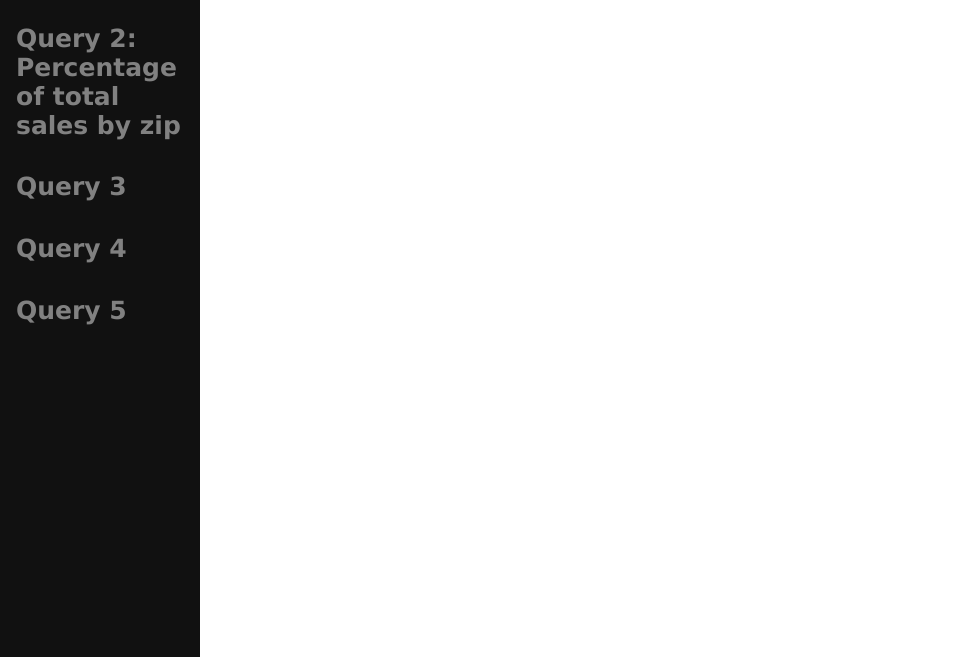
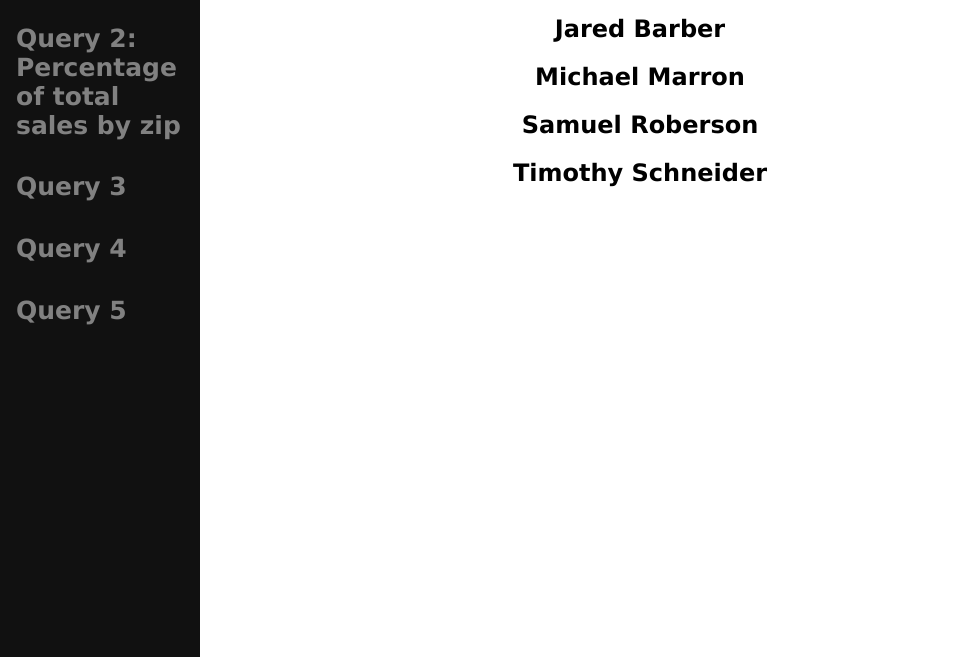
Before and after one commit to jbarber877/Pasco-Properties, a plain HTML site: page index.html in a window 1280 px wide. Shown: the part 143-800 px from the top of the page, without its empty margins (0-961 px from the left). Drawn offline with nearby package versions, Linux system fonts and the light colour scheme.

Commit message:
added names to home page

```diff
--- a/index.html
+++ b/index.html
@@ -6,6 +6,7 @@
       body{ font-family:verdana; color: #000; padding: 30px;}
       h1{font-size: 48px; text-transform: uppercase; letter-spacing: 2px; text-align: center;}
 
+      .middle-message{text-align: center;}
 
       /* The sidebar menu */
       .sidenav {height: 100%; width: 200px; position: fixed; z-index: 1; top: 0; left: 0; background-color: #111; overflow-x: hidden; padding-top: 20px;}
@@ -28,11 +29,13 @@
     <h2 id="que4">Query 4</h2>
     <h2 id="que5">Query 5</h2>
 </div>
+<div class="middle-message">
+  <h2>Jared Barber</h2>
+  <h2>Michael Marron</h2>
+  <h2>Samuel Roberson</h2>
+  <h2>Timothy Schneider</h2>
+</div>
 
-<h2 id="query-description">  </h2>
-<h3 id= "query-prompt"></h3>
-<form id="userInput"></form>
-<canvas id = "myChart"></canvas>
 <script>
 // ------------for navigation:
 document.getElementById("que1").onclick = (e) => {
```
